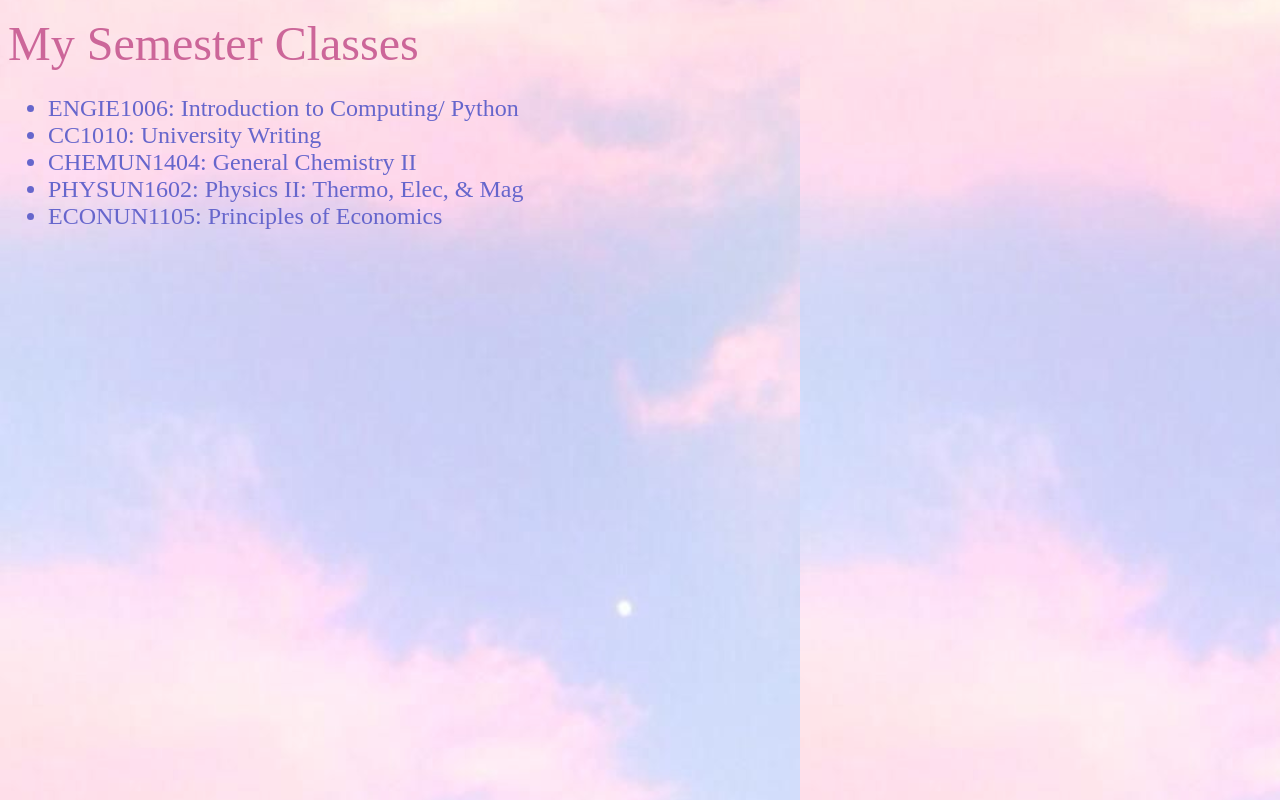
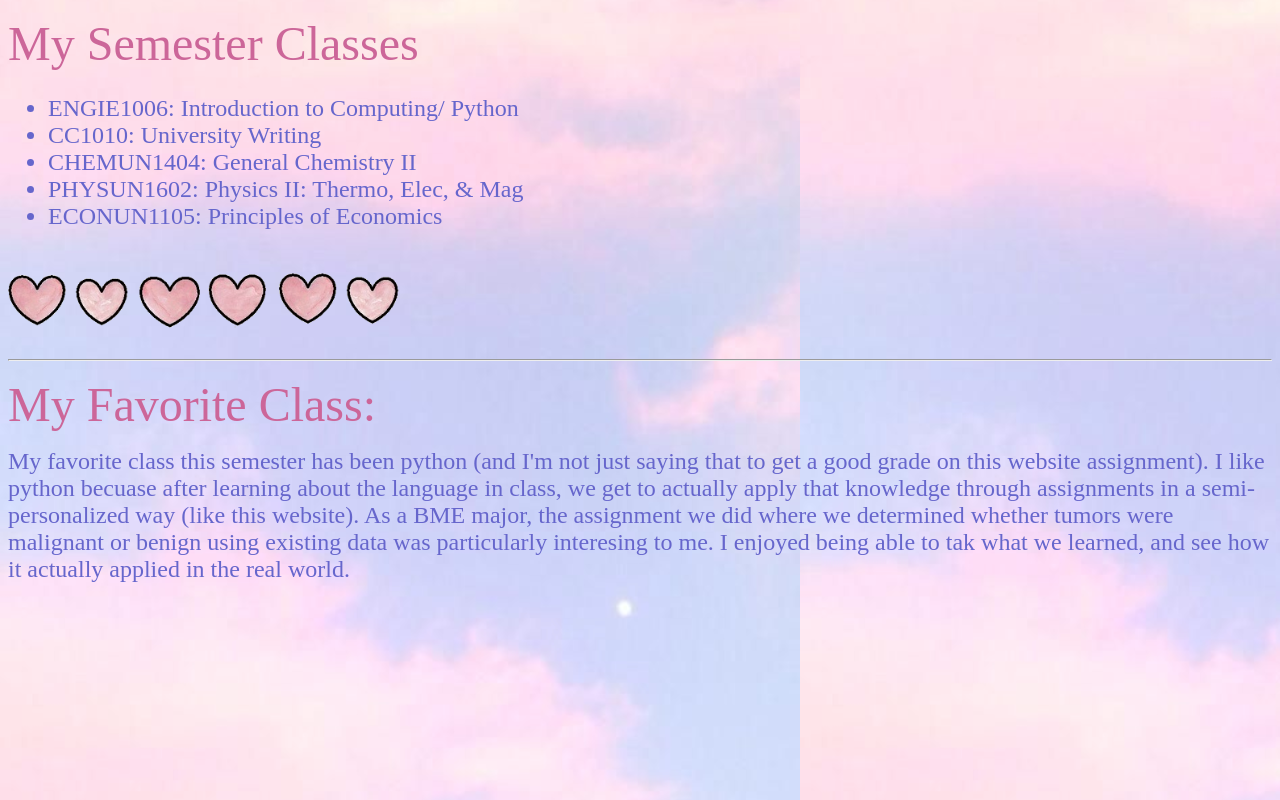
Before and after one commit to marianunez447/Flask-Project, a Flask app: page /classes in a window 1280 px wide. Run offline with Flask 2, Linux system fonts and the light colour scheme.

Commit message:
Finished Classes Page

```diff
--- a/templates/classes.html
+++ b/templates/classes.html
@@ -15,5 +15,9 @@
     <li> ECONUN1105: Principles of Economics </li>
     </ul>
     </font>
+    <p><img src = "/static/pinkheart.jpg" alt = "<3" style = "width: 400px;">
+    <hr>
+    <p><font size = "7" color = "CC6699" face = "Copperplate"> My Favorite Class: </font></p>
+    <p><font size = "5" color = "6666CC" face = "Copperplate"> My favorite class this semester has been python (and I'm not just saying that to get a good grade on this website assignment). I like python becuase after learning about the language in class, we get to actually apply that knowledge through assignments in a semi-personalized way (like this website). As a BME major, the assignment we did where we determined whether tumors were malignant or benign using existing data was particularly interesing to me. I enjoyed being able to tak what we learned, and see how it actually applied in the real world. </font></p>
     </body>
 </html>
```
Also changed, not shown: static/pinkheart.jpg (added).
